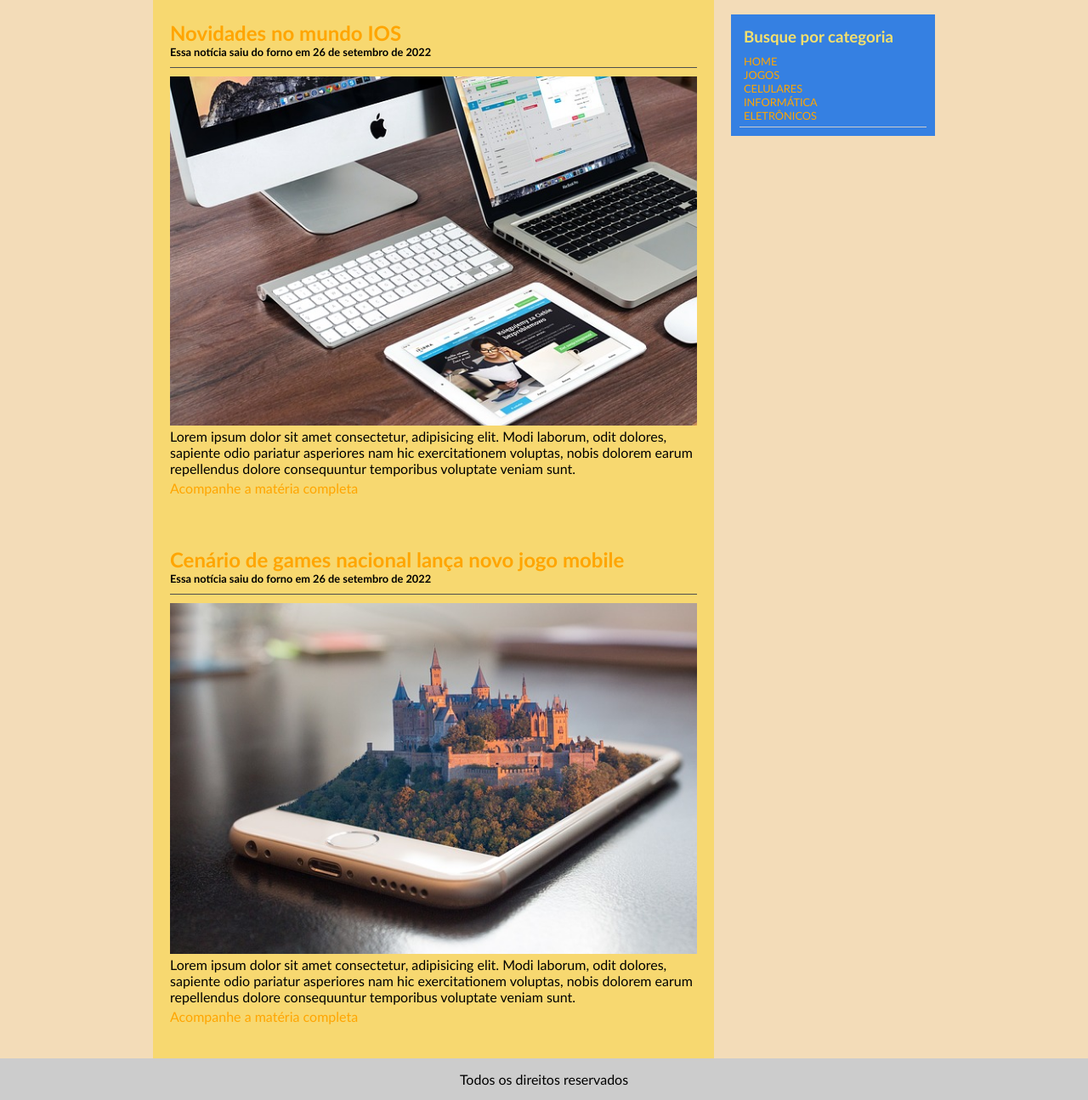
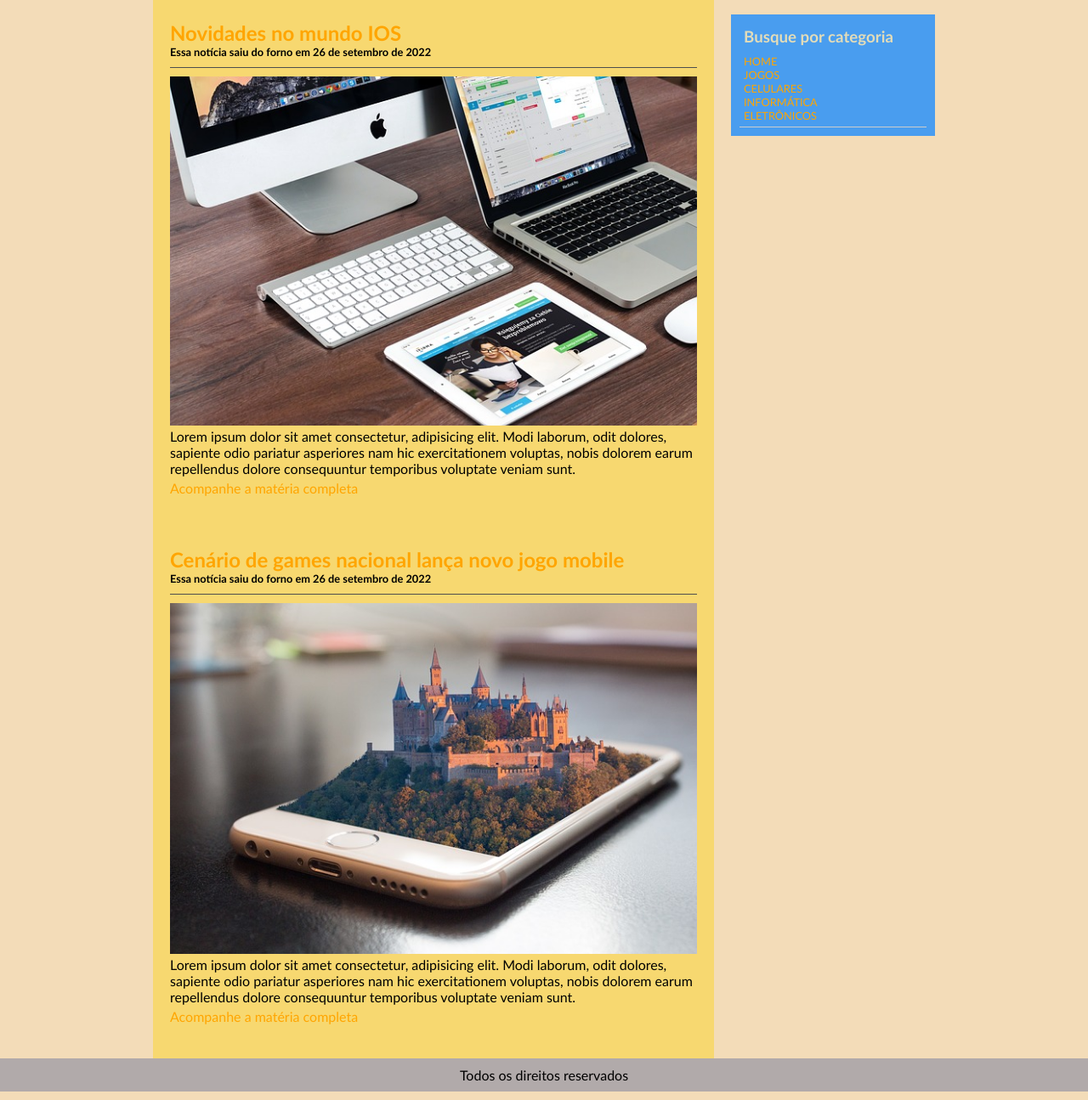
Before and after one commit to AureoDantax/tec-blog, a plain HTML site: page index.html in a window 1280 px wide. Shown: the part 769-2064 px from the top of the page at 85% size. Drawn offline with Linux system fonts and the light colour scheme.

Commit message:
alterando estilização de cor

```diff
--- a/css/style.css
+++ b/css/style.css
@@ -56,10 +56,11 @@ body{
 }
 
  #rodape{
-background: #CCC;
+background: #b1aaaa;
 clear: both;
 text-align: center;
-padding: 15px;
+padding: 10px;
+
  }
 
 
@@ -72,7 +73,7 @@ padding: 15px;
 .conteudo-lateral{
     margin-bottom: 20px;
     padding: 10px;
-    background: #0a6cecd0;
+    background: #3997f5e8;
 }
 
 /* formatação do menu */
@@ -142,7 +143,7 @@ h1{
 
  h3{
     padding: 5px;
-    color: #f5e06d;
+    color: #e2dcb9;
 
  }
 
```
